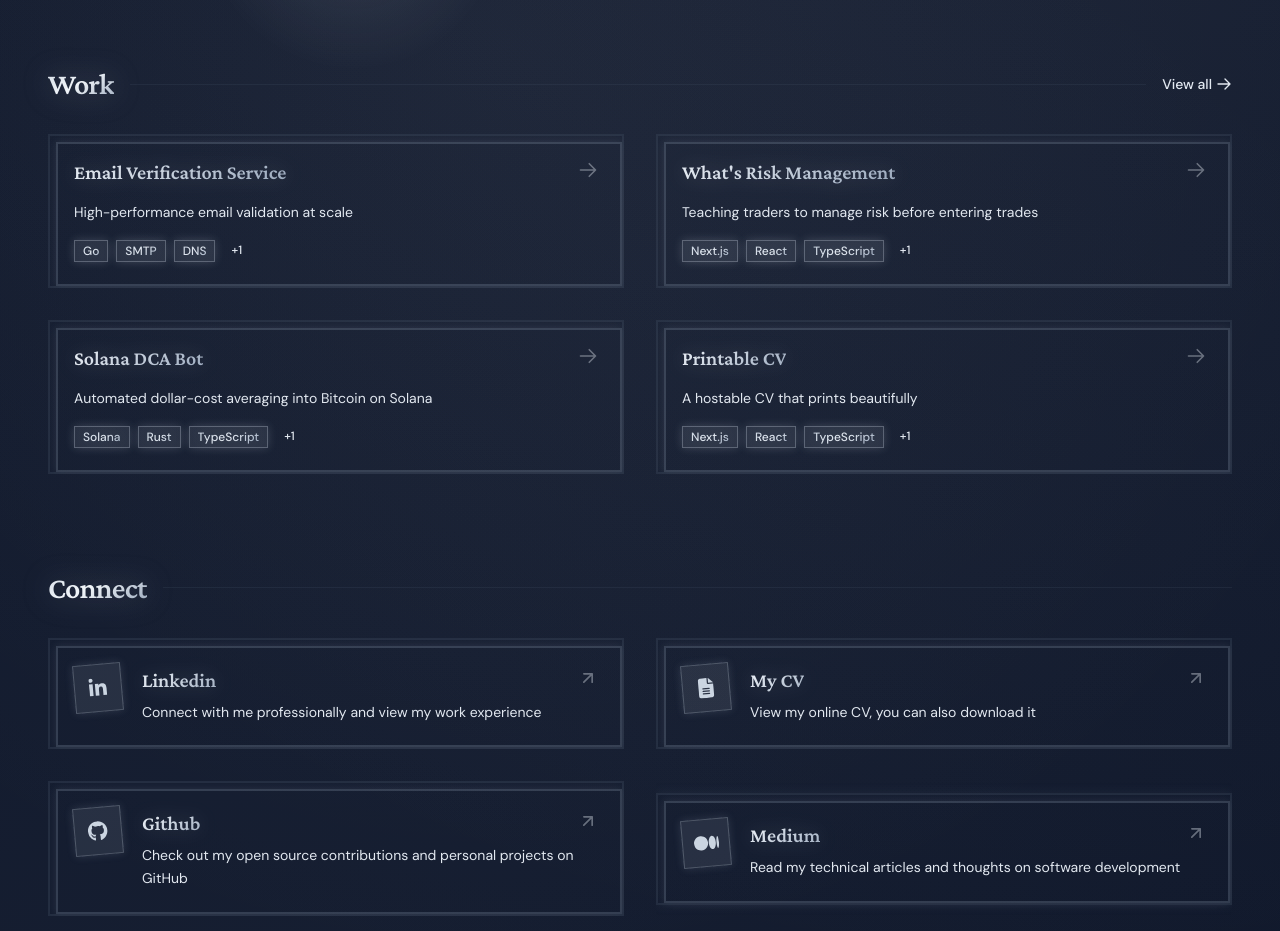
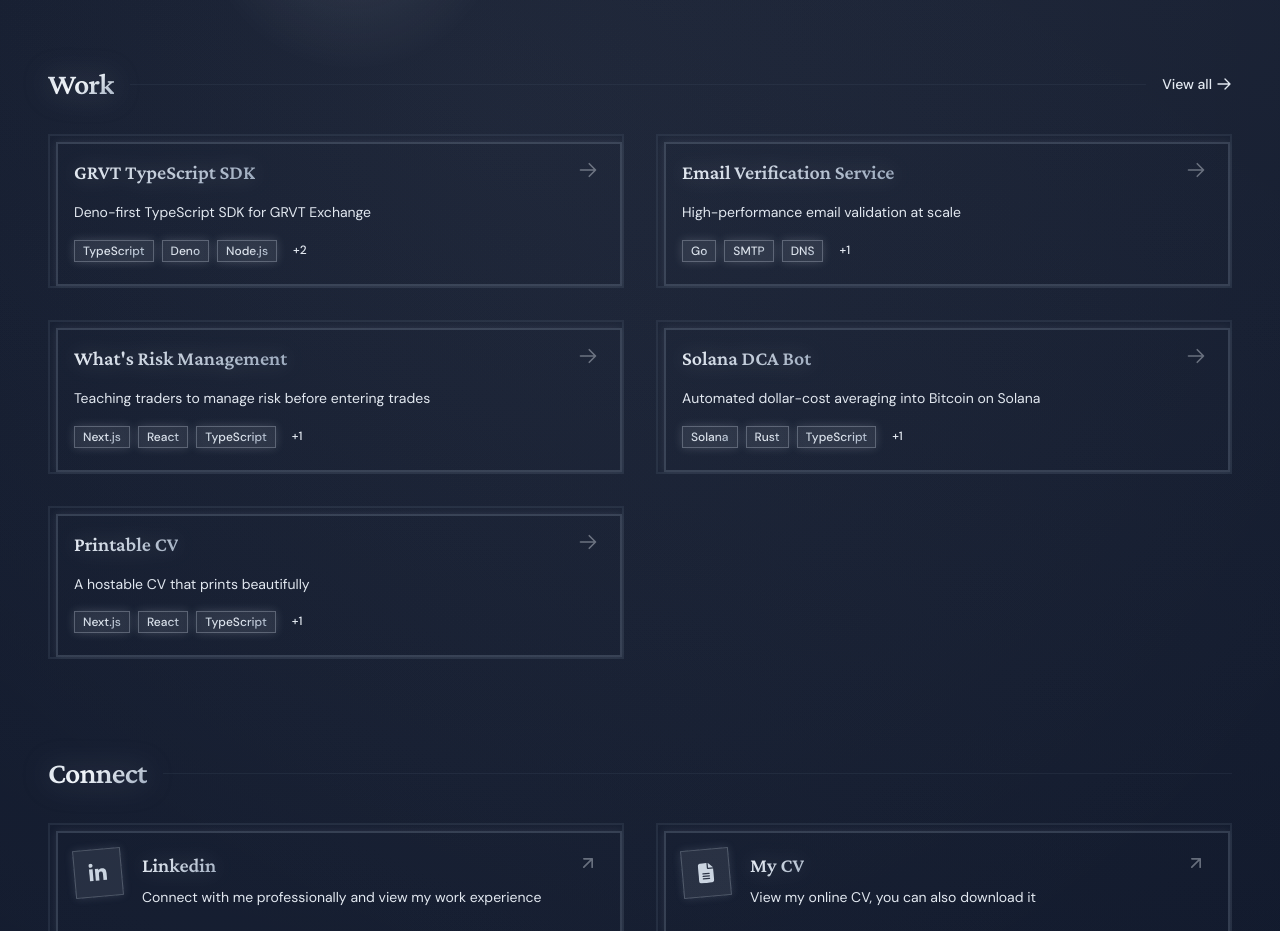
Before and after one commit to wezzcoetzee/wezzcoetzee, a Next.js app: page / in a window 1280 px wide. Shown: the part 1120-2051 px from the top of the page. Built offline with nearby package versions, Linux system fonts and the light colour scheme.

Commit message:
feat: add grvt package

```diff
--- a/src/app/page.tsx
+++ b/src/app/page.tsx
@@ -44,6 +44,11 @@ export default function Home() {
       name: 'Software Engineer',
       occupationalCategory: '15-1252.00',
       workExample: [
+        {
+          '@type': 'CreativeWork',
+          name: 'GRVT TypeScript SDK',
+          url: 'https://wezzcoetzee.com/work/grvt-sdk/',
+        },
         {
           '@type': 'CreativeWork',
           name: 'Email Verification Service',
--- a/src/app/work/[slug]/page.tsx
+++ b/src/app/work/[slug]/page.tsx
@@ -25,13 +25,13 @@ export async function generateMetadata({ params }: Props): Promise<Metadata> {
 
   return {
     title: project.title,
-    description: project.tagline,
+    description: project.description,
     alternates: {
       canonical: `/work/${project.slug}/`,
     },
     openGraph: {
       title: `${project.title} | Wesley Coetzee`,
-      description: project.tagline,
+      description: project.description,
       url: `https://wezzcoetzee.com/work/${project.slug}/`,
       type: 'article',
     },
--- a/src/app/work/page.tsx
+++ b/src/app/work/page.tsx
@@ -5,14 +5,14 @@ import { PROJECTS } from '@/data';
 export const metadata: Metadata = {
   title: 'Work',
   description:
-    'Portfolio of projects by Wesley Coetzee - Email Verification Service, Risk Management Tools, Solana DCA Bot, and more.',
+    'Portfolio of projects by Wesley Coetzee - GRVT TypeScript SDK, Email Verification Service, Risk Management Tools, Solana DCA Bot, and more.',
   alternates: {
     canonical: '/work/',
   },
   openGraph: {
     title: 'Work | Wesley Coetzee',
     description:
-      'Portfolio of projects by Wesley Coetzee - Email Verification Service, Risk Management Tools, Solana DCA Bot, and more.',
+      'Portfolio of projects by Wesley Coetzee - GRVT TypeScript SDK, Email Verification Service, Risk Management Tools, Solana DCA Bot, and more.',
     url: 'https://wezzcoetzee.com/work/',
   },
 };
--- a/src/data/projects.ts
+++ b/src/data/projects.ts
@@ -10,6 +10,31 @@ export type Project = {
 };
 
 export const PROJECTS: Project[] = [
+  {
+    slug: 'grvt-sdk',
+    title: 'GRVT TypeScript SDK',
+    tagline: 'Deno-first TypeScript SDK for GRVT Exchange',
+    description:
+      'A Deno-first, NPM-compatible TypeScript SDK for interacting with the GRVT Exchange. Provides both a high-level CCXT-style client for familiar trading patterns and a raw API client for advanced control. Features full type safety, cross-platform compatibility (Deno, Node.js, Bun, browsers), and supports real-time WebSocket subscriptions for market data.',
+    technologies: ['TypeScript', 'Deno', 'Node.js', 'WebSocket', 'EIP-712'],
+    role: 'Creator',
+    links: [
+      {
+        label: 'View Documentation',
+        url: 'https://wezzcoetzee.gitbook.io/grvt-docs',
+      },
+      {
+        label: 'View on GitHub',
+        url: 'https://github.com/wezzcoetzee/grvt',
+      },
+    ],
+    highlights: [
+      'Full TypeScript support with typed requests, responses, and enums',
+      'Cross-platform: works in Deno, Node.js, Bun, and browsers',
+      'CCXT-compatible interface for familiar trading patterns',
+      'Real-time orderbook, ticker, and trade subscriptions via WebSocket',
+    ],
+  },
   {
     slug: 'email-verification',
     title: 'Email Verification Service',
```
